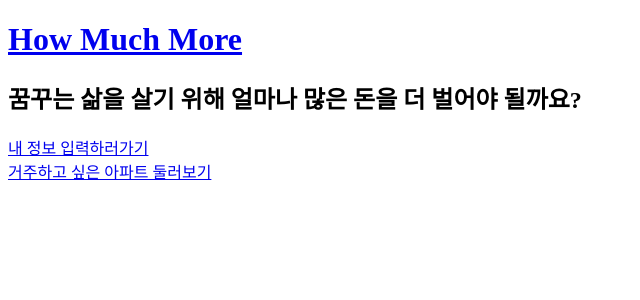
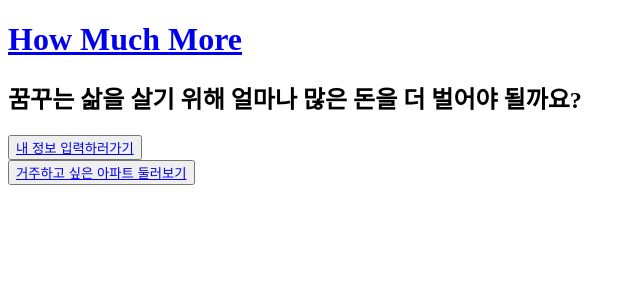
Before and after one commit to CodeSoom/HowMuchMore, a React app: page / in a window 1280 px wide. Shown: the top 300 px of the page, without its empty margins (0-640 px from the left). Built offline with nearby package versions, Linux system fonts and the light colour scheme.

Commit message:
Wrap anchor with button element
Since anchor is inline element, it would require extra styling lines.

```diff
--- a/src/components/LinkField.jsx
+++ b/src/components/LinkField.jsx
@@ -8,12 +8,14 @@ export default function LinkField({ url, title, onClick }) {
 
   return (
     <div>
+      <button type="button">
         <a
           href={url}
           onClick={handleClick}
         >
           {title}
         </a>
+      </button>
     </div>
   );
 }
```
Lines whose indentation alone changed are shown as unchanged.
